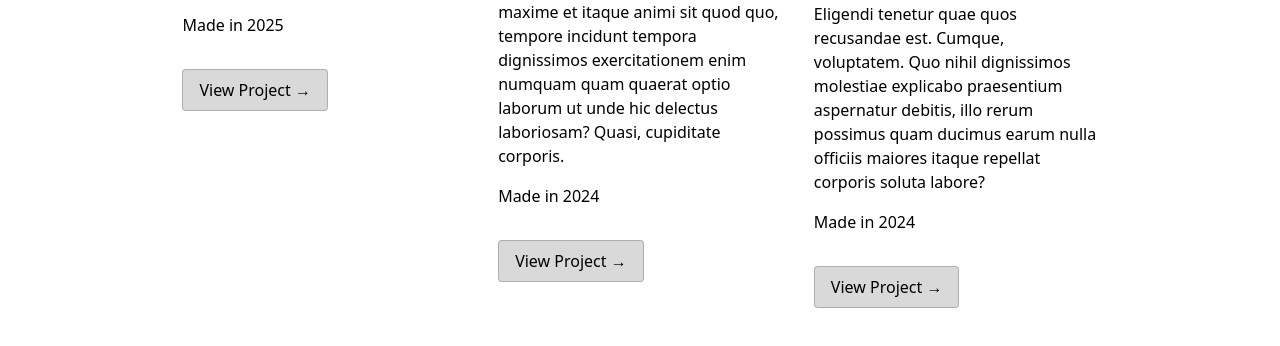
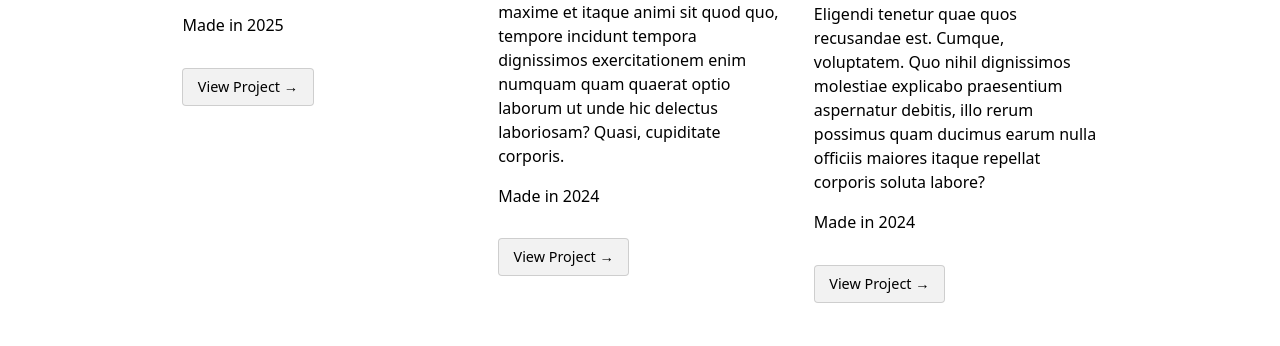
Before and after one commit to rybplayer/DSC106, a website with bundled scripts: page index.html in a window 1280 px wide. Shown: the part 1357-1703 px from the top of the page. Built offline with nearby package versions, Linux system fonts and the light colour scheme; no server answers.

Commit message:
Fixed url projects

```diff
--- a/style.css
+++ b/style.css
@@ -539,16 +539,18 @@ dl.info[hidden]:not(:hover, :focus-within) {
 .project-link {
     display: inline-block;
     padding: 0.5em 1em;
-    /* Use system colors that adapt to dark mode */
-    background: color-mix(in srgb, currentColor 15%, transparent);
+    /* Lighter background with subtle contrast */
+    background: color-mix(in srgb, currentColor 5%, transparent);
     color: inherit;
     text-decoration: none;
     border-radius: 4px;
     margin-top: 1em;
     transition: all 0.2s ease;
-    border: 1px solid color-mix(in srgb, currentColor 20%, transparent);
+    /* Subtle border */
+    border: 1px solid color-mix(in srgb, currentColor 15%, transparent);
+    font-size: 0.9em;  /* Slightly smaller text */
 }
 
 .project-link:hover {
-    background: color-mix(in srgb, currentColor 20%, transparent);
+    background: color-mix(in srgb, currentColor 10%, transparent);
 }
```
